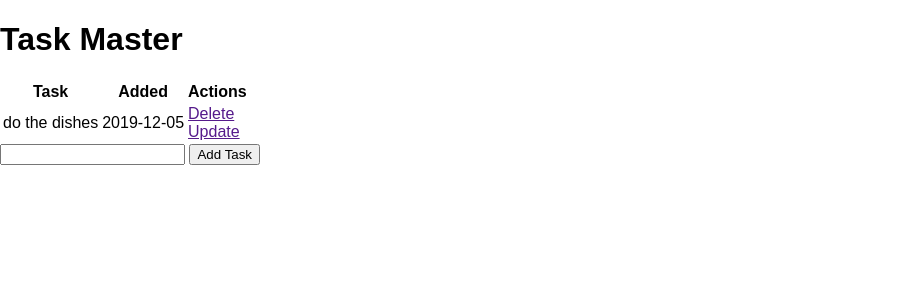
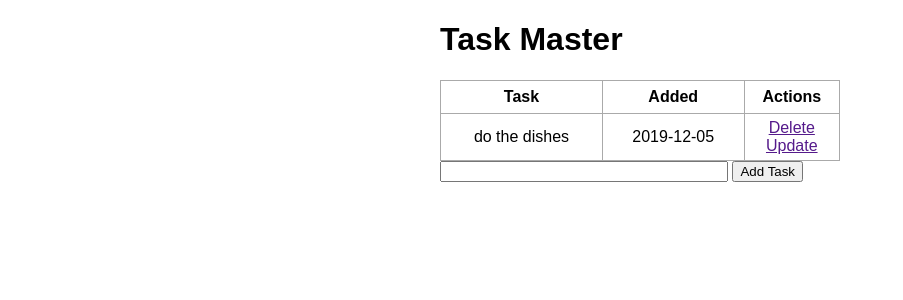
Before and after one commit to newedition994/flask-task-master, a Flask app: page / in a window 1280 px wide. Shown: the top 300 px of the page, without its empty margins (0-903 px from the left). Run offline with Flask 2, Linux system fonts and the light colour scheme; data comes from the database, SQL or seed files in the repository.

Commit message:
cleaning up the css

```diff
--- a/static/css/main.css
+++ b/static/css/main.css
@@ -1,4 +1,38 @@
-body {
+body,
+html {
   margin: 0;
   font-family: sans-serif;
 }
+
+.content {
+  margin: 0 auto;
+  width: 400px;
+}
+
+table,
+td,
+th {
+  border: 1px solid #aaa;
+}
+
+table {
+  border-collapse: collapse;
+  width: 100%;
+}
+
+th {
+  height: 30px;
+}
+
+td {
+  text-align: center;
+  padding: 5px;
+}
+
+.form {
+  margin-top: 20px;
+}
+
+#content {
+  width: 70%;
+}
```
